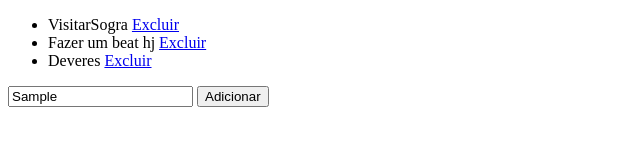
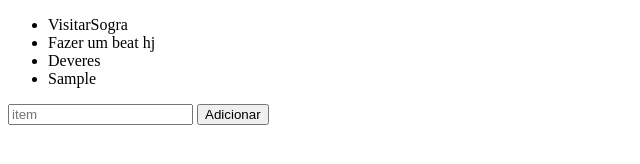
Before and after one commit to arthurfariasbastos/rocketseat-cursojs, a plain HTML site: page mod3/aula/6/index.html in a window 1280 px wide. Both pictures are taken after typing "Sample" into the empty fields and a click on the button "Adicionar". Shown: the whole page, without its empty margins (0-640 px from the left). Drawn offline with Linux system fonts and the light colour scheme.

Commit message:
Aula 6, Mod 3

```diff
--- a/mod3/aula/6/index.html
+++ b/mod3/aula/6/index.html
@@ -8,23 +8,9 @@
 </head>
 <body>
     <div id="app">
-        <ul>
-            <li>VisitarSogra
-                <a href="#">Excluir
-                </a>
-            </li>
 
-            <li>Fazer um beat hj
-                <a href="#">Excluir
-                </a>
-            </li>
+        <ul></ul>
 
-            <li>Deveres
-                <a href="#">Excluir
-                </a>
-            </li>
-
-        </ul>
         <input type="text" placeholder="item" name="" id="">
         <button>Adicionar</button>
     </div>
--- a/mod3/aula/6/todo.js
+++ b/mod3/aula/6/todo.js
@@ -1,7 +1,52 @@
-var listElement
-document.querySelector("#app ul");
-var inputElement
-document.querySelector("#app input");
+var listElement = document.querySelector("#app ul");
+var inputElement = document.querySelector("#app input");
+var buttonElement = document.querySelector("#app button");
 
-console.log(listElement);
-console.log(inputElement);
+var todos = [
+    "VisitarSogra",
+    "Fazer um beat hj",
+    "Deveres"
+];
+
+function renderTodos() {
+    listElement.innerHTML = '';
+
+    for (todo of todos){
+        var todoElement = document.createElement('li');
+        var todoText = document.createTextNode(todo);
+
+        var linkElement = document.createElement('a');
+        linkElement.setAttribute('href', '#');
+        var pos = todos.indexOf(todo);
+        linkElement.setAttribute('onclick', 'deleteTodo(' + pos + ')');
+        var linkText = document.createTextNode(' -- Excluir');
+
+        todoElement.appendChild(todoText);
+        listElement.appendChild(todoElement);
+    }
+}
+
+
+renderTodos();
+
+function addTodo() {
+    var todoText = inputElement.value;
+
+    todos.push(todoText);
+    inputElement.value = '';
+    renderTodos();
+    saveToStorage();
+}
+
+buttonElement.onclick = addTodo;
+
+function deleteTodo(pos){
+    todos.splice(pos,1);
+    renderTodos();
+    saveToStorage();
+}
+
+function saveToStorage(){
+    localStorage.setItem('list_todos', JSON.stringify(todos));
+
+}
```
